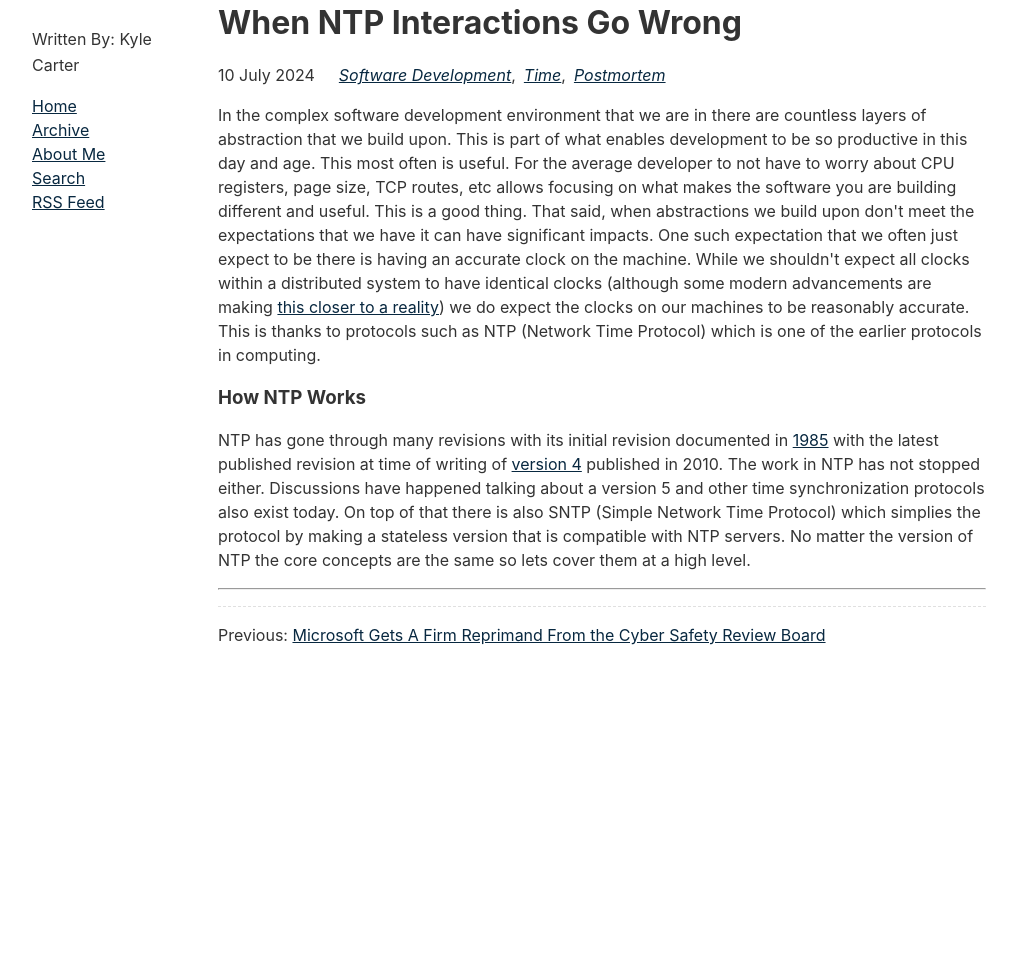
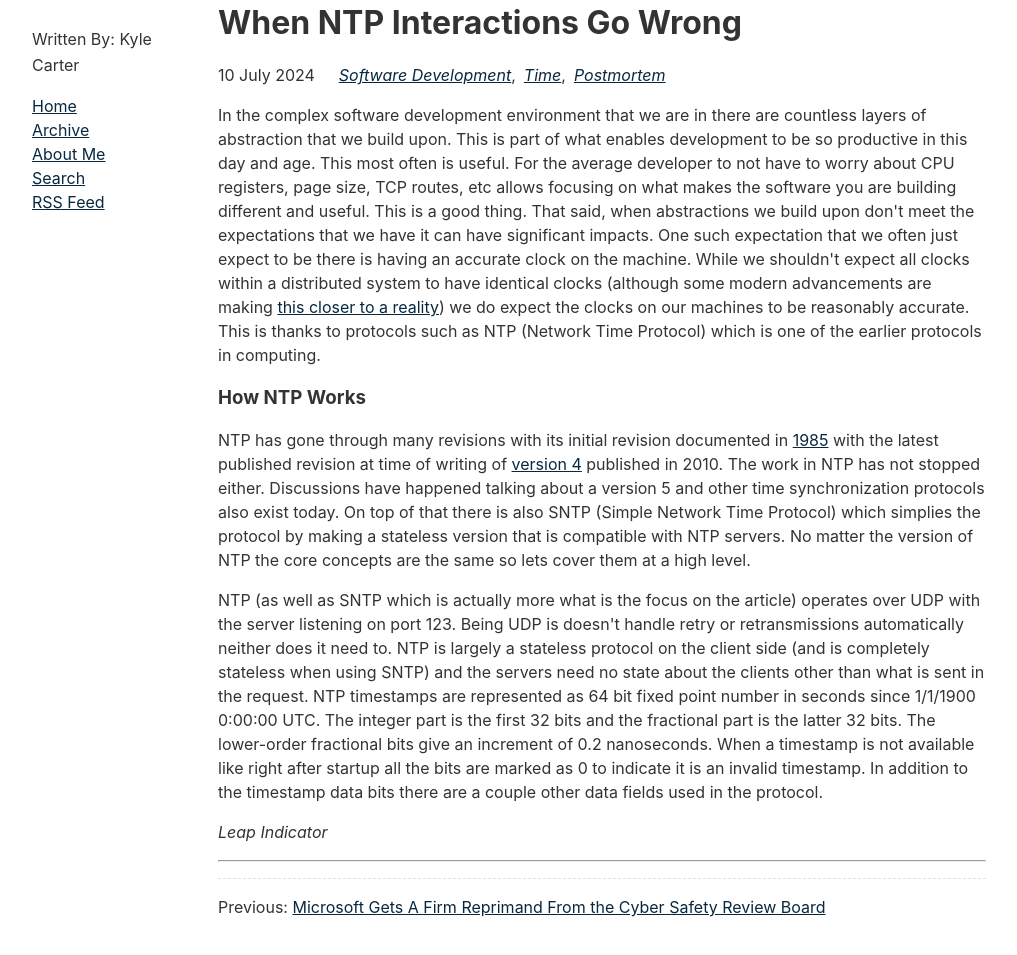
Before and after one commit to kylec32/scaledcode-blog, an Eleventy site: page content/blog/ntp-gone-wrong/index.md in a window 1280 px wide. Shown: the part 301-1256 px from the top of the page, without its empty margins (138-1155 px from the left). Before the commit the page ends 996 px from the top, so only its background shows below. Built offline with nearby package versions, Linux system fonts and the light colour scheme; Eleventy itself is replaced by a stand-in of ours; files that its build step writes are made by us from their sources; files whose address does not match are found by name; what elasticlunr, striptags would draw is missing.

Commit message:
Additional content

```diff
--- a/content/blog/ntp-gone-wrong/index.md
+++ b/content/blog/ntp-gone-wrong/index.md
@@ -19,3 +19,7 @@ In the complex software development environment that we are in there are countle
 ### How NTP Works
 
 NTP has gone through many revisions with its initial revision documented in [1985](https://datatracker.ietf.org/doc/html/rfc958) with the latest published revision at time of writing of [version 4](https://datatracker.ietf.org/doc/html/rfc5905) published in 2010. The work in NTP has not stopped either. Discussions have happened talking about a version 5 and other time synchronization protocols also exist today. On top of that there is also SNTP (Simple Network Time Protocol) which simplies the protocol by making a stateless version that is compatible with NTP servers. No matter the version of NTP the core concepts are the same so lets cover them at a high level.
+
+NTP (as well as SNTP which is actually more what is the focus on the article) operates over UDP with the server listening on port 123. Being UDP is doesn't handle retry or retransmissions automatically neither does it need to. NTP is largely a stateless protocol on the client side (and is completely stateless when using SNTP) and the servers need no state about the clients other than what is sent in the request. NTP timestamps are represented as 64 bit fixed point number in seconds since 1/1/1900 0:00:00 UTC. The integer part is the first 32 bits and the fractional part is the latter 32 bits. The lower-order fractional bits give an increment of 0.2 nanoseconds. When a timestamp is not available like right after startup all the bits are marked as 0 to indicate it is an invalid timestamp. In addition to the timestamp data bits there are a couple other data fields used in the protocol.
+
+_Leap Indicator_
```
